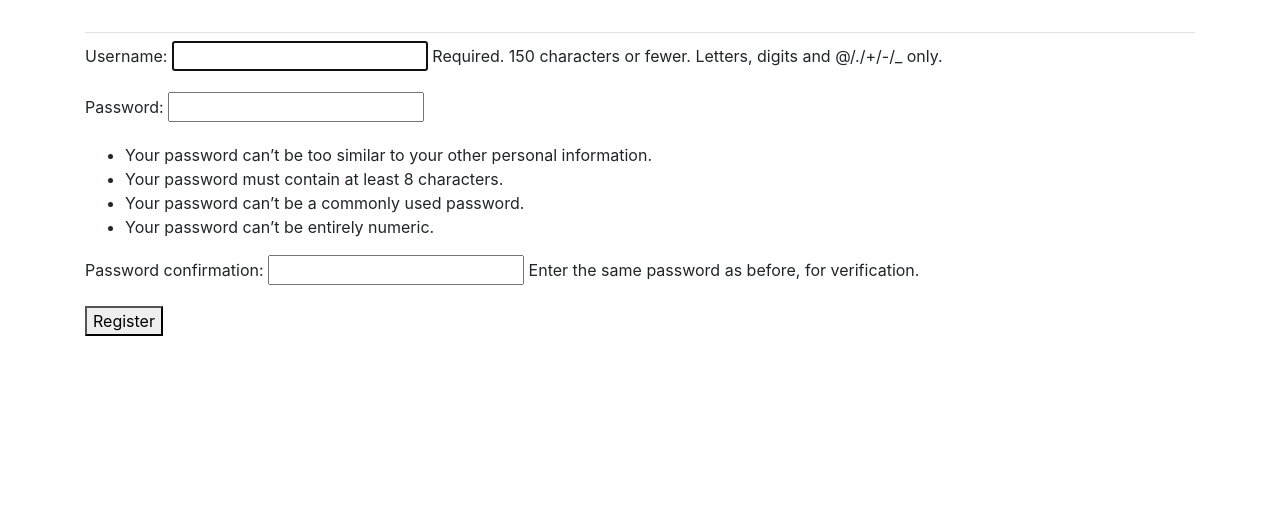
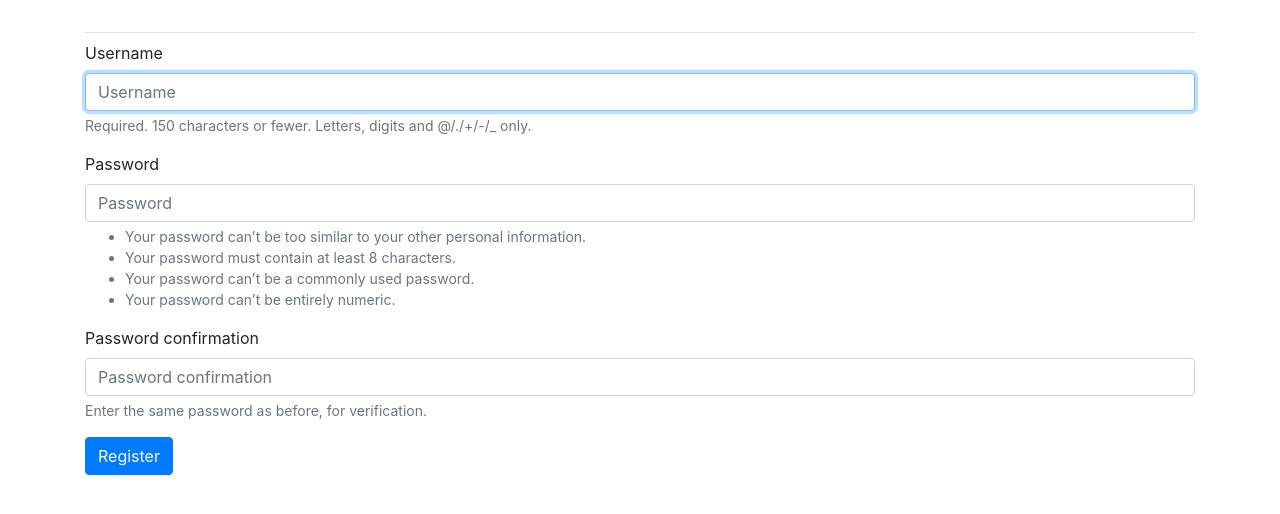
Before and after one commit to arthurpc02/Learning-Log, a Django app: page /users/register/ in a window 1280 px wide. Shown: the part 58-572 px from the top of the page. Run offline with Django 5.2, Linux system fonts and the light colour scheme; some libraries are stand-ins or nearby versions.

Commit message:
adds bootstrap styling to register page too.

```diff
--- a/users/templates/registration/register.html
+++ b/users/templates/registration/register.html
@@ -1,11 +1,12 @@
 {% extends 'learning_logs/base.html' %}
+{% load bootstrap4 %}
 
 {% block content %}
     <form method="post" action="{% url 'users:register' %}">
         {% csrf_token %}
-        {{ form.as_p }}
+        {% bootstrap_form form %}
 
-        <button name="submit">Register</button>
+        <button name="submit" class="btn btn-primary">Register</button>
         <input type="hidden" name="next" value="{% url 'learning_logs:index' %}"/>
     </form>
 {% endblock content %}
```
